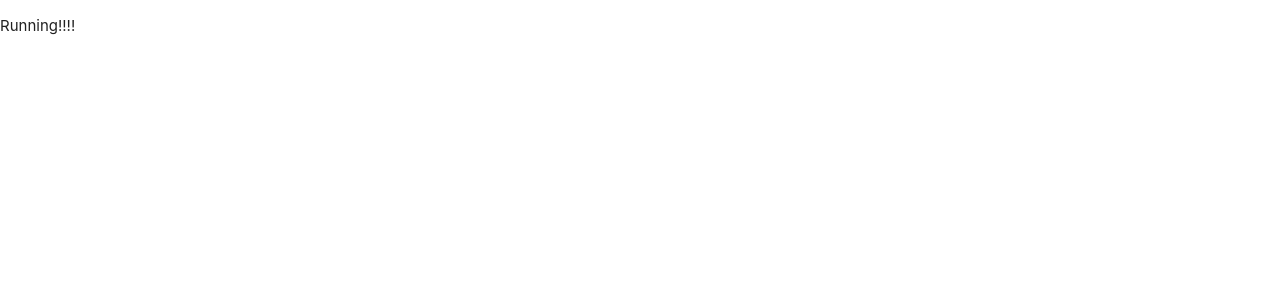
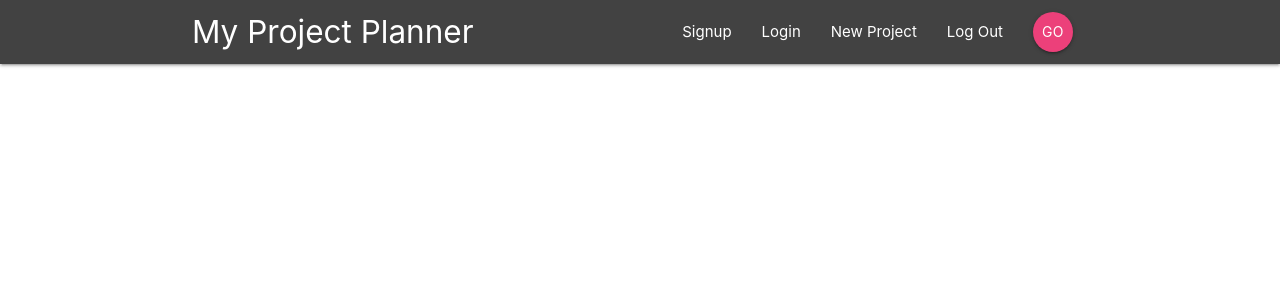
Before and after one commit to GoodnessObi/project-planner, a JavaScript app: page /signup in a window 1280 px wide. Shown: the top 300 px of the page. Built offline with nearby package versions, Linux system fonts and the light colour scheme; the HTML template or start-up script is replaced by a standard one.

Commit message:
feature: navbar component

```diff
--- a/src/App.js
+++ b/src/App.js
@@ -1,10 +1,11 @@
 import { BrowserRouter } from 'react-router-dom';
+import Navbar from './components/layout/Navbar';
 
 function App() {
   return (
     <BrowserRouter>
       <div className="App">
-        <p>Running!!!!</p>
+        <Navbar />
       </div>
     </BrowserRouter>
   );
--- a/src/components/layout/Navbar.js
+++ b/src/components/layout/Navbar.js
@@ -0,0 +1,17 @@
+import { Link } from 'react-router-dom';
+import SignedInLinks from './SignedInLinks';
+import SignedOutLinks from './SignedOutLinks';
+
+const Navbar = () => {
+  return (
+    <nav className="nav-wrapper grey darken-3">
+      <div className="container">
+        <Link to="/" className="brand-logo">My Project Planner</Link>
+        <SignedInLinks />
+        <SignedOutLinks />
+      </div>
+    </nav>
+  )
+}
+
+export default Navbar
--- a/src/components/layout/SignedInLinks.js
+++ b/src/components/layout/SignedInLinks.js
@@ -0,0 +1,21 @@
+import { NavLink } from 'react-router-dom';
+
+const SignedInLinks = () => {
+  return (
+    <ul className="right">
+      <li>
+        <NavLink to="/" className="">New Project</NavLink>
+      </li>
+      <li>
+        <NavLink to="/" className="">Log Out</NavLink>
+      </li>
+      <li>
+        <NavLink to="/" className="btn btn-floating pink lighten-1">
+          GO
+        </NavLink>
+      </li>
+    </ul>
+  )
+}
+
+export default SignedInLinks;
--- /dev/null
+++ b/src/components/layout/SignedOutLinks.js
@@ -0,0 +1,16 @@
+import { NavLink } from 'react-router-dom';
+
+const SignedOutLinks = () => {
+  return (
+    <ul className="right">
+      <li>
+        <NavLink to="/" className="">Signup</NavLink>
+      </li>
+      <li>
+        <NavLink to="/" className="">Login</NavLink>
+      </li>
+    </ul>
+  )
+}
+
+export default SignedOutLinks;
```
Also changed, not shown: src/components/dashboard/SignedOutLinks.js (deleted).
